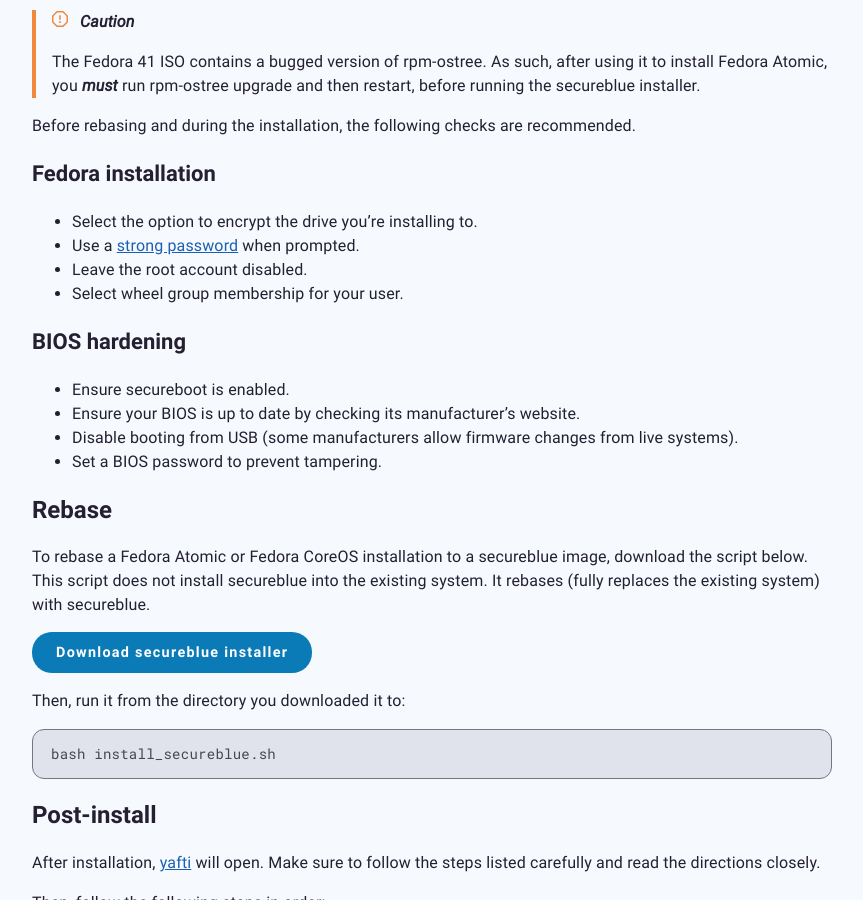
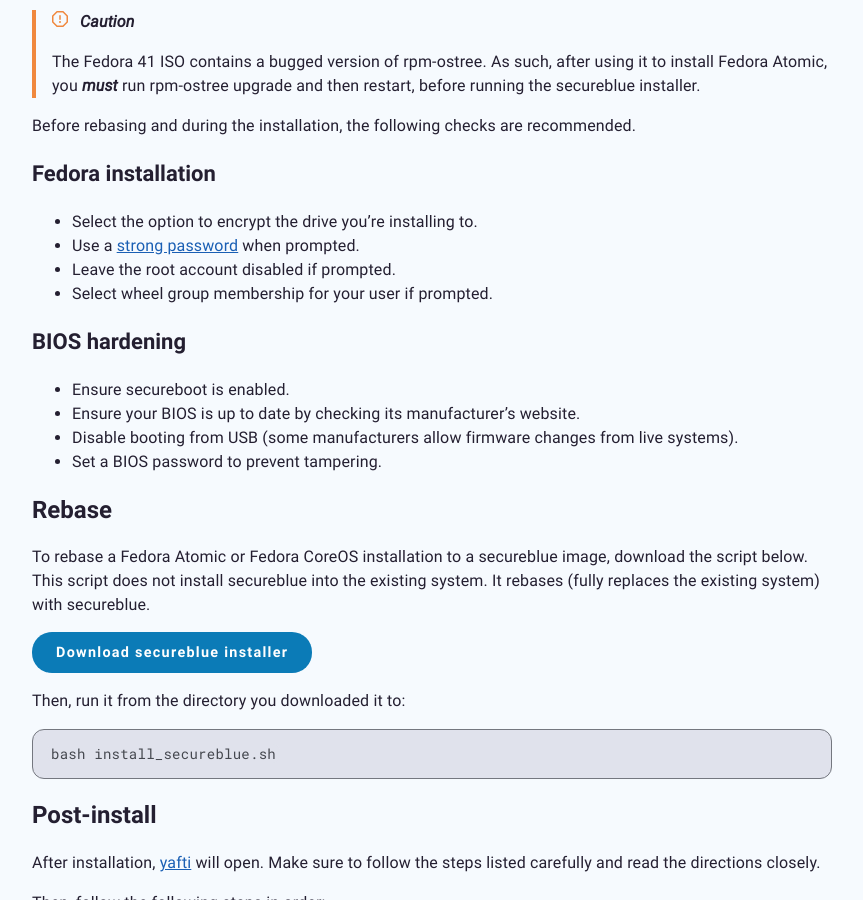
Before and after one commit to secureblue/secureblue.github.io, a Jekyll site: the page built from content/INSTALL.md, in a window 1280 px wide and 900 px high, scrolled down 903 px. Shown: the whole window, without its empty margins (208-1071 px from the left). Built offline with Jekyll 4.4.1, drawn with Linux system fonts in a browser that asks for light colours.

Commit message:
add detail

```diff
--- a/content/INSTALL.md
+++ b/content/INSTALL.md
@@ -31,8 +31,8 @@
 ### Fedora installation
 - Select the option to encrypt the drive you're installing to.
 - Use a [strong password](https://security.harvard.edu/use-strong-passwords) when prompted.
-- Leave the root account disabled.
-- Select wheel group membership for your user.
+- Leave the root account disabled if prompted.
+- Select wheel group membership for your user if prompted.
 
 ### BIOS hardening
 - Ensure secureboot is enabled.
```
